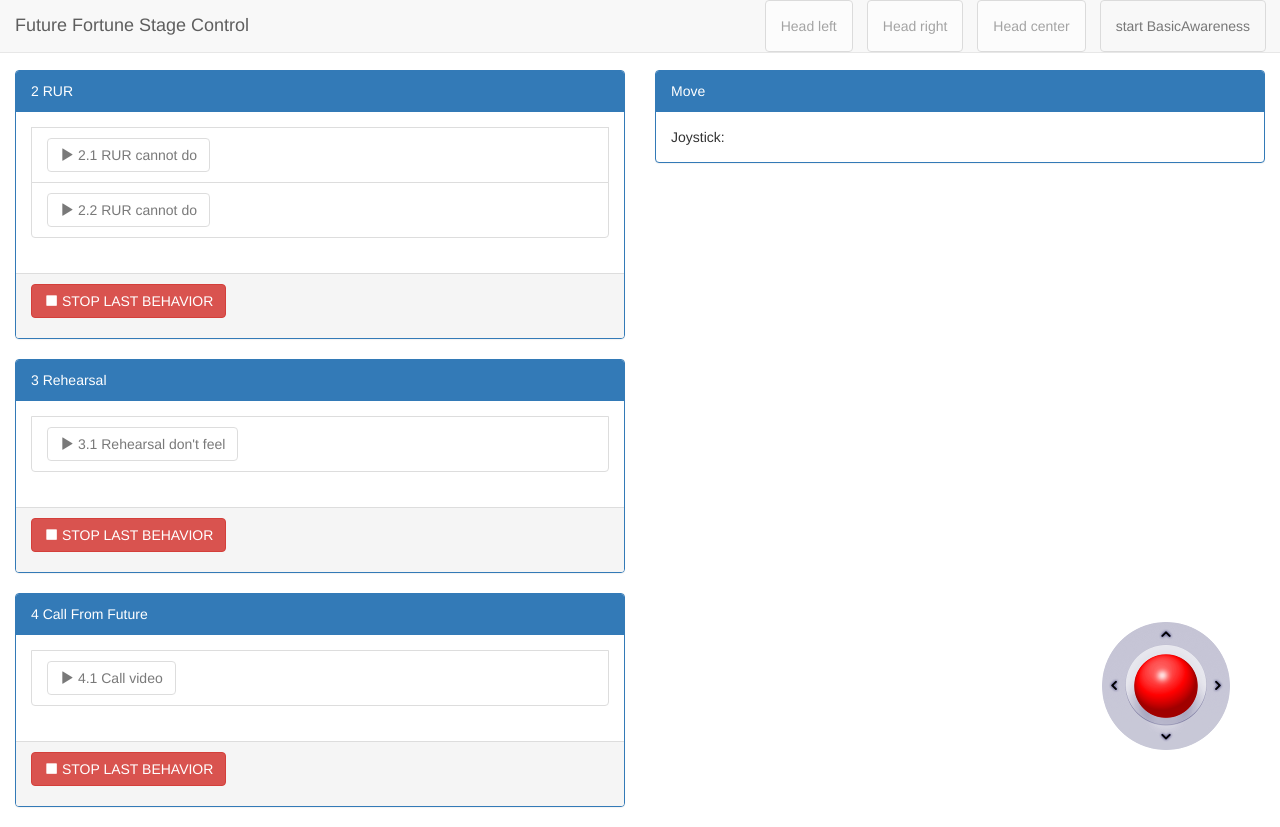
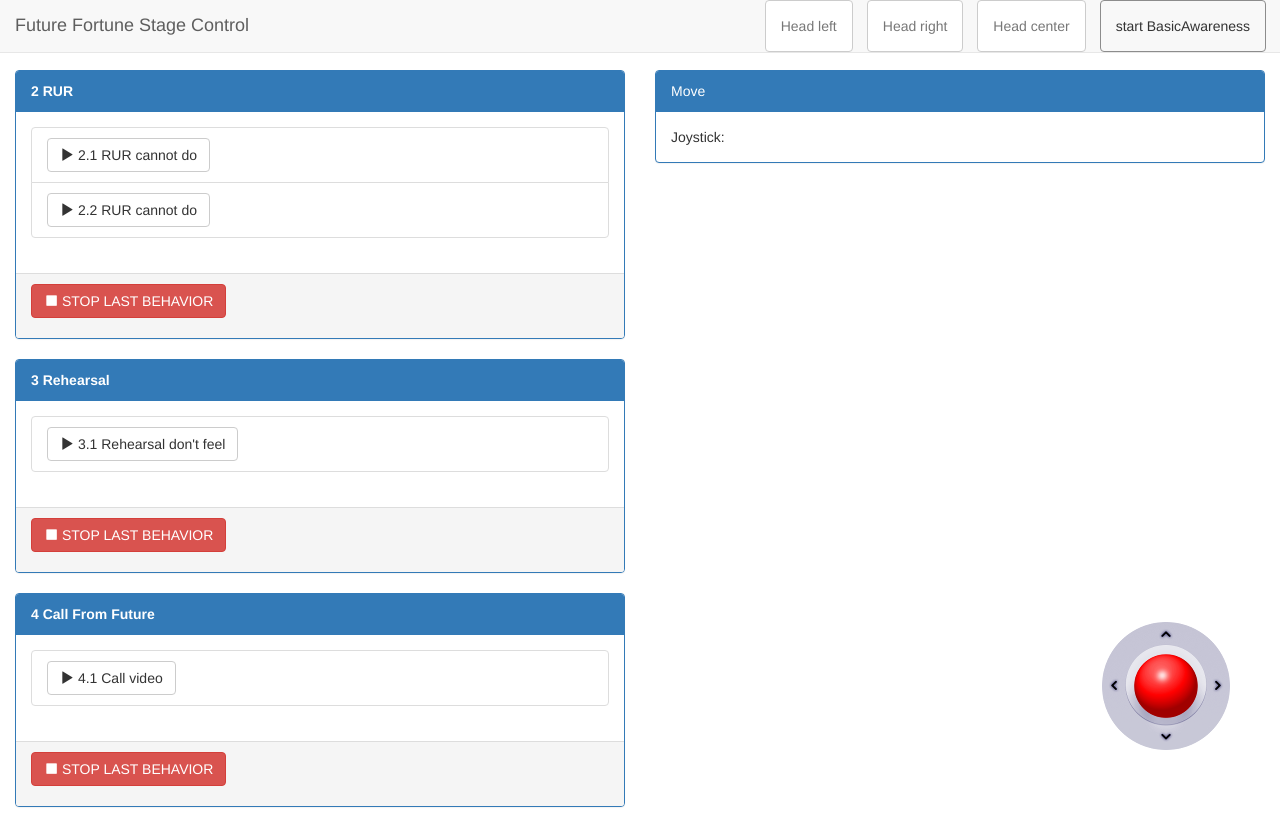
Before and after one commit to BerlinUnited/RobotStageControl, a plain HTML site: page behavior_1/index.html in a window 1280 px wide. Both pictures are taken after a click on the link "start BasicAwareness". Drawn offline with Linux system fonts and the light colour scheme; no server answers.

Commit message:
cleanup feature: blocking + nonblocking buttons

```diff
--- a/behavior_1/index.html
+++ b/behavior_1/index.html
@@ -18,25 +18,48 @@
     <!-- Optional Bootstrap Theme -->
 
     <script src="lib/JoystickController/JoystickController.js"></script>
+
+    <!-- Placed at the end of the document so the pages load faster -->
+    <script src="./lib/jquery-3.5.1.slim.min.js"></script>
   </head>
 
   <script>
     //const peerConnection = new RTCPeerConnection();
 
+    // this is a global button group
     var buttons = [];
 
-    function makeExecuteActionsFunction(e) {
-      return function() {
-        // disable buttons
-        buttons.forEach((b) => { b.addClass("disabled"); });
+    function blockingActionsExecutor(actions) {
+      return (event) => {
 
-        // call all action
-        for(a of e['actions']) {
-          send(a['service'], a['call'], function(result){
+        // disable all buttons
+        buttons.forEach((b) => b.addClass("disabled"));
+
+        // NOTE: this is prepared for toggled buttons
+        //$(event.target).removeClass("disabled");
+        //$(event.target).addClass("btn-danger");
+
+        // send all actions
+        actions.forEach(({service, call}) => send(service, call, (result) => {
+          // for debug
           //console.log(result);
-            buttons.forEach((b) => { b.removeClass("disabled"); });
-          })
+
+          //enable all buttons when the result comes back
+          buttons.forEach((b) => b.removeClass("disabled"));
+        }));
+
+        // this prevents the page to scrolling when clicked
+        return false;
       }
+    }
+
+    function nonBlockingActionsExecutor(actions) {
+      return (event) => {
+        // send all actions
+        actions.forEach(({service, call}) => send(service, call, (result) => {
+          // for debug
+          //console.log(result);
+        }));
 
         // this prevents the page to scrolling when clicked
         return false;
@@ -47,27 +70,26 @@
       var navbar = $("#navbar-right");
 
       for(var e of data) {
-        var anchor = $('<a class="btn btn-default" href="#">' + e['title'] + '</a>').click(
-          makeExecuteActionsFunction(e)
-        );
+        var anchor = $('<a class="btn btn-default" href="#">' + e['title'] + '</a>')
+          .click( nonBlockingActionsExecutor(e['actions']) );
 
-        // collect buttons
-        buttons.push(anchor);
+        // collect buttons to be blocked
+        //buttons.push(anchor);
 
-        var item = $('<li style="padding-right:1em;"></li>').append(anchor);
-        navbar.append(item);
+        var li = $('<li style="padding-right:1em;"></li>').append(anchor);
+
+        navbar.append(li);
       }
     }
 
-    var scene_number = 1;
+
+
     function loadScene(data) {
-      var scene_id = "scene" + (scene_number++);
-
-      var html = '<div class="col-md-12"> \
+      var sceneHtml =
+        '<div class="col-md-12"> \
           <div class="panel panel-primary"> \
-          <div class="panel-heading">' + data['title'] + '</div> \
+            <div class="panel-heading"><strong>{{title}}</strong></div> \
             <div class="panel-body" style="max-height: 30em; overflow-y: auto;"> \
-            <ul class="list-group" id="' + scene_id + '"><ul> \
             </div> \
             <div class="panel-footer"> \
               <p><a id="animations_stop" class="btn btn-danger" href="#" role="button" onclick="behavior_stop(); return false"> \
@@ -75,24 +97,25 @@
               </a></p> \
             </div> \
           </div> \
-      </div> \
-      ';
+        </div>';
 
-      var container = $("#container");
-      container.append(html);
+      sceneHtml = sceneHtml.replace(/{{title}}/ig, data['title']);
 
-      var scene = $("#" + scene_id);
+      var scene = $(sceneHtml);
+
+      // create a button list
+      var buttonList = $('<ul class="list-group"></ul>').appendTo($(".panel-body", scene));
       for(var e of data['items']) {
-        var anchor = $('<a class="btn btn-default" href="#"><span class="glyphicon glyphicon-play"></span> ' + e['title'] + '</a>').click(
-          makeExecuteActionsFunction(e)
-        );
+        var anchor = $('<a class="btn btn-default" href="#"><span class="glyphicon glyphicon-play"></span> ' + e['title'] + '</a>')
+          .click(blockingActionsExecutor(e['actions']));
 
         // collect buttons
         buttons.push(anchor);
 
-        var item = $('<li class="list-group-item"></li>').append(anchor);
-        scene.append(item);
+        $('<li class="list-group-item"></li>').append(anchor).appendTo(buttonList);
       }
+
+      $("#container").append( scene );
 
       console.log(data);
     }
@@ -102,9 +125,7 @@
 
       loadHeader(data['header']);
 
-      for(var s of data['scenes']) {
-        loadScene(s);
-      }
+      data['scenes'].forEach(loadScene);
     }
   </script>
 
@@ -126,6 +147,7 @@
     }
 
     function behavior_stop(path) {
+      alert("Stopping behavior is not implemented yet. Do we want to have it?");
       if(path == null) {
         path = last_behavior;
       }
@@ -214,6 +236,7 @@
 
         <div class="col-md-6">
           <div id="container" class="row">
+
           </div>
         </div>
 
@@ -244,8 +267,6 @@
 
     <!-- Bootstrap core JavaScript
     ================================================== -->
-    <!-- Placed at the end of the document so the pages load faster -->
-    <script src="./lib/jquery-3.5.1.slim.min.js"></script>
     <!--<script>window.jQuery || document.write('<script src="../../assets/js/vendor/jquery.min.js"><\/script>')</script>-->
     <script src="./lib/bootstrap-3.4.1/js/bootstrap.min.js"></script>
 
```
Lines whose indentation alone changed are shown as unchanged.
